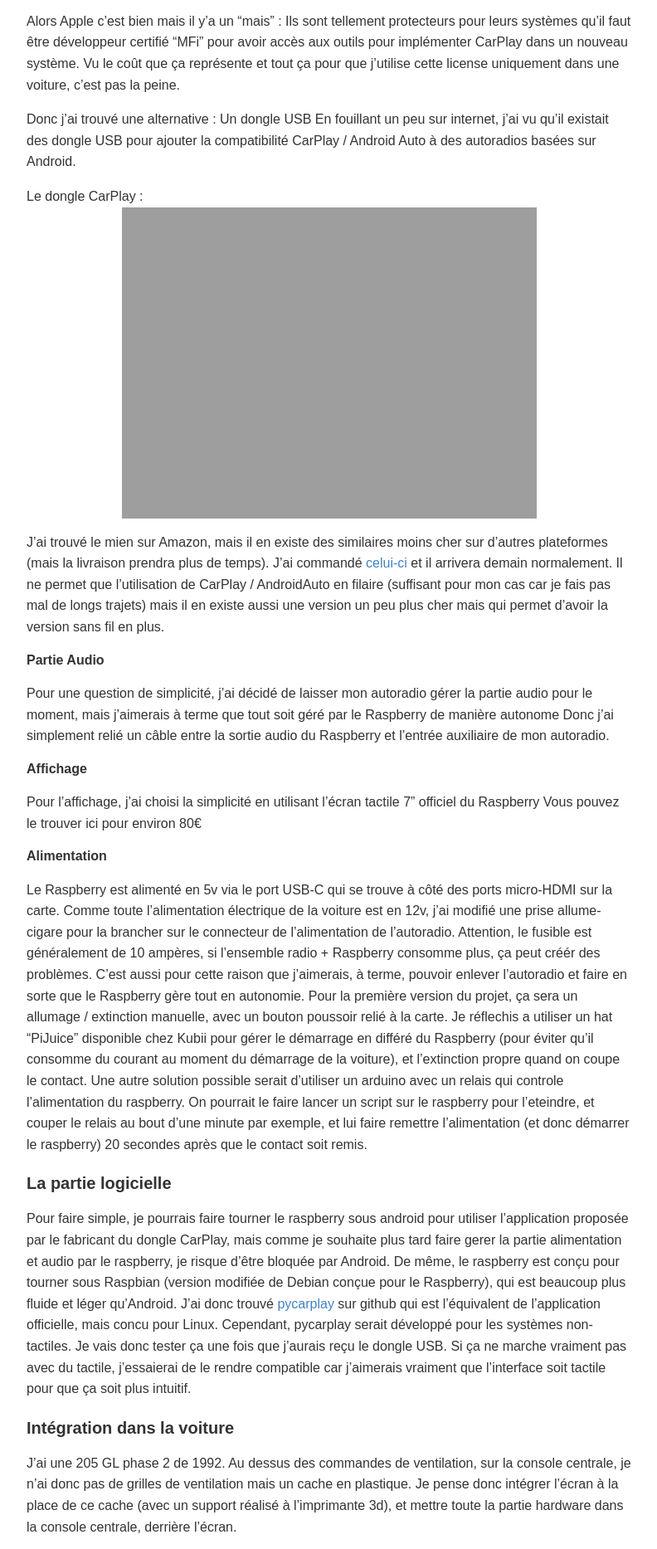
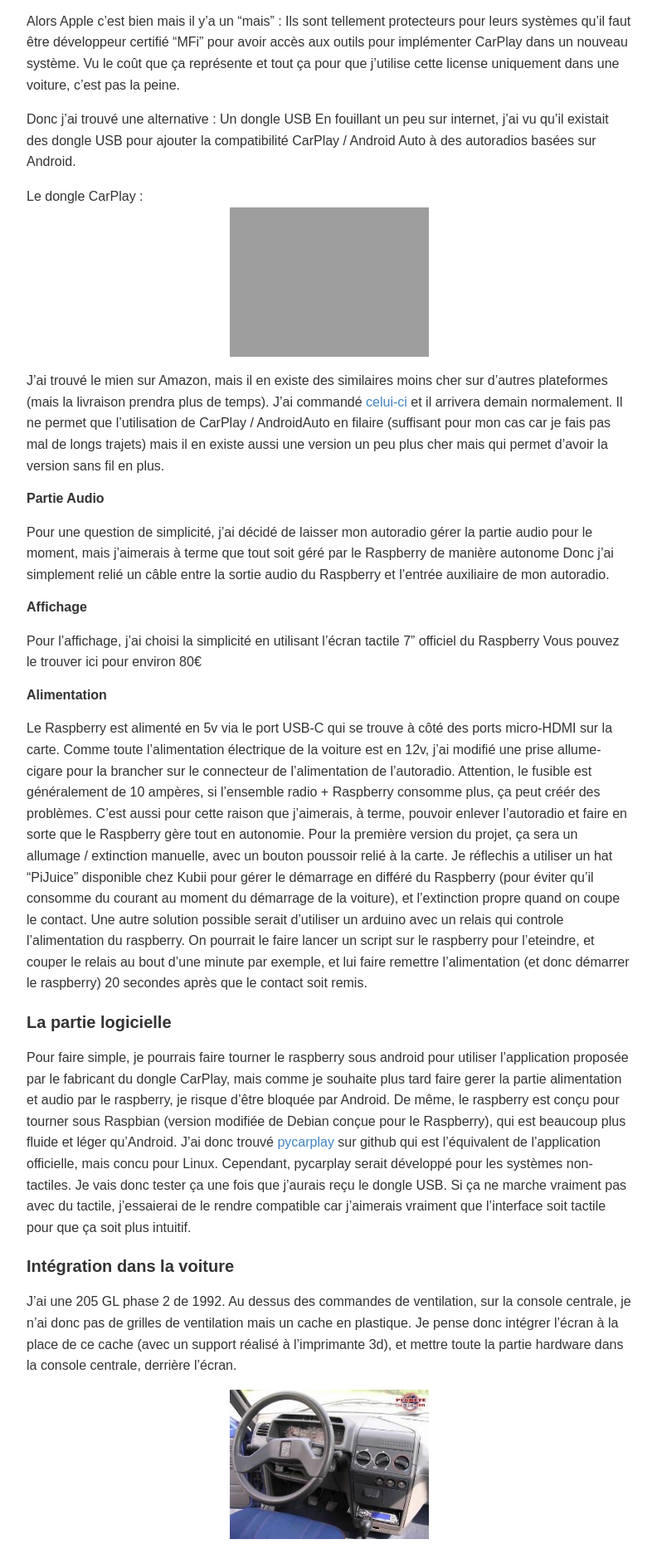
Before and after one commit to Chloedev5/chloedev5.github.io, a Jekyll site: the page built from _posts/2023-02-03-Carplay-205.md, in a window 1280 px wide. Shown: the part 1035-2902 px from the top of the page at 83% size, without its empty margins (118-910 px from the left). Built offline with Jekyll 4.4.1, drawn with Linux system fonts in a browser that asks for light colours; comment, search, counter and statistics services are not loaded; a style sheet for code colours, icons or effects is not loaded.

Commit message:
Update 2023-02-03-Carplay-205.md

```diff
--- a/_posts/2023-02-03-Carplay-205.md
+++ b/_posts/2023-02-03-Carplay-205.md
@@ -38,7 +38,7 @@ En fouillant un peu sur internet, j'ai vu qu'il existait des dongle USB pour ajo
 
 Le dongle CarPlay :
 <br>
-<img src="/images/blog/2023-02-03-Carlinkit.jpg" alt="CarlinKit" style="width:500px"/>
+<img src="/images/blog/2023-02-03-Carlinkit.jpg" alt="CarlinKit" />
 
 J'ai trouvé le mien sur Amazon, mais il en existe des similaires moins cher sur d'autres plateformes (mais la livraison prendra plus de temps). J'ai commandé <a href="https://www.amazon.fr/AndroidAuto-nstallation-lapplication-compatible-MirrorScreen/dp/B0919JS1K3/ref=psdc_389789011_t3_B09ZQF182F">celui-ci</a> et il arrivera demain normalement. Il ne permet que l'utilisation de CarPlay / AndroidAuto en filaire (suffisant pour mon cas car je fais pas mal de longs trajets) mais il en existe aussi une version un peu plus cher mais qui permet d'avoir la version sans fil en plus.
 
@@ -64,9 +64,9 @@ J'ai donc trouvé <a href="https://github.com/electric-monk/pycarplay">pycarplay
 #### Intégration dans la voiture
 J'ai une 205 GL phase 2 de 1992. Au dessus des commandes de ventilation, sur la console centrale, je n'ai donc pas de grilles de ventilation mais un cache en plastique. Je pense donc intégrer l'écran à la place de ce cache (avec un support réalisé à l'imprimante 3d), et mettre toute la partie hardware dans la console centrale, derrière l'écran.
 
-<img src="https://chloedev5.github.io/images/blog/2023-02-03-205-tableau-de-bord.jpg" alt="Tableau de bord" style="width:500px" />
+<img src="https://chloedev5.github.io/images/blog/2023-02-03-205-tableau-de-bord.jpg" alt="Tableau de bord"/>
 
 J'ai aussi envie que ça soit le plus discret possible, comme si c'était monté d'origine. Je voudrais donc que le port USB qui va servir à brancher mon téléphone au dongle soit intégré dans le cache en plastique sous l'autoradio, devant le levier de vitesse, ou alors, quand j'aurais fait en sorte de pouvoir virer la radio, dans un cache en plastique ou en métal que j'aurai mis à la place.
 <br>
-<img src="https://chloedev5.github.io/images/blog/2023-02-03-connecteurusb1.jpg" alt="Vue côté exterieur" style="width:500px" />
-<img src="https://chloedev5.github.io/images/blog/2023-02-03-connecteurusb2.jpg" alt="Vue côté interieur" style="width:500px" />
+<img src="https://chloedev5.github.io/images/blog/2023-02-03-connecteurusb1.jpg" alt="Vue côté exterieur"/>
+<img src="https://chloedev5.github.io/images/blog/2023-02-03-connecteurusb2.jpg" alt="Vue côté interieur"/>
```
